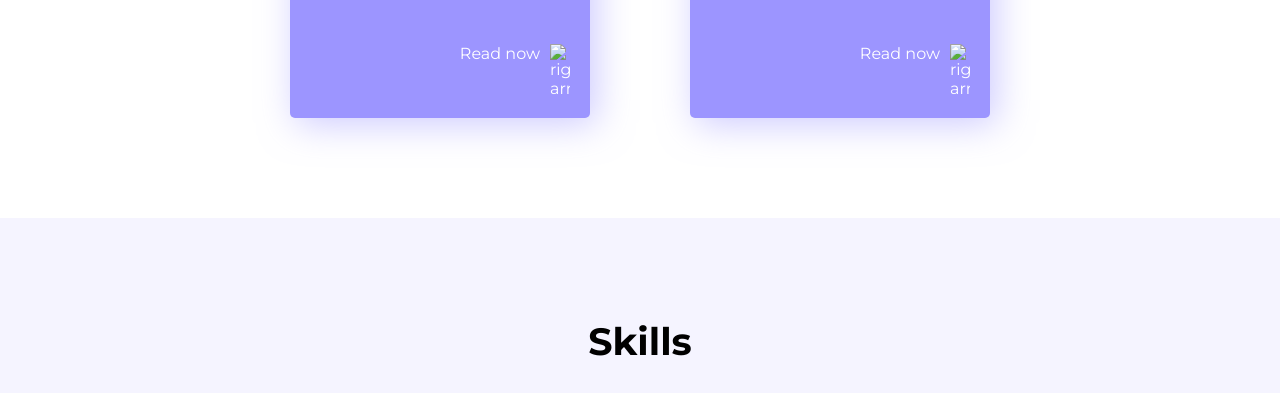
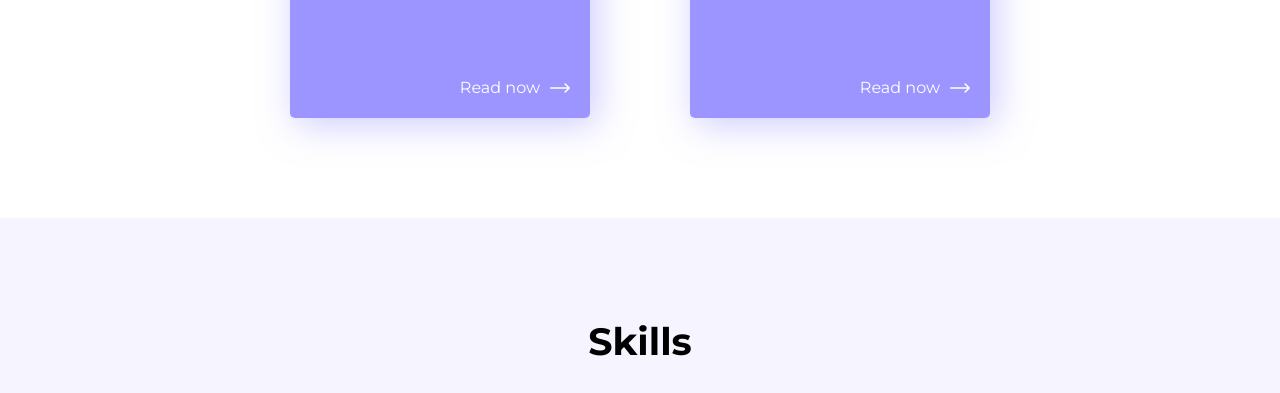
Before and after one commit to dhwani-bhatt01/Portfolio, a plain HTML site: page index.html in a window 1280 px wide. Shown: the part 1599-1992 px from the top of the page. Drawn offline with Linux system fonts and the light colour scheme.

Commit message:
Fixed some small bugs

```diff
--- a/index.html
+++ b/index.html
@@ -52,7 +52,7 @@
             <h2 class="title">Exploring the Teen - Voyage</h2>
             <p class="read">
               <span class="readNow">Read now</span>
-              <img class="arrowImg" src="arrow.svg" alt="right-arrow">
+              <img class="arrowImg" src="right-arrow.svg" alt="right-arrow">
             </p>
           </div>
         </a>
@@ -63,7 +63,7 @@
             <h2 class="title">Thirteen Thoughts - A Beginner Thing</h2>
             <p class="read">
               <span class="readNow">Read now</span>
-              <img class="arrowImg" src="arrow.svg" alt="right-arrow">
+              <img class="arrowImg" src="right-arrow.svg" alt="right-arrow">
             </p>
           </div>
         </a>
--- a/main.css
+++ b/main.css
@@ -99,6 +99,7 @@ h1 {
   width: fit-content;
   color: #000000;
 }
+
 .card {
   display: flex;
   flex-direction: column;
```
Also changed, not shown: right-arrow.svg (added).
